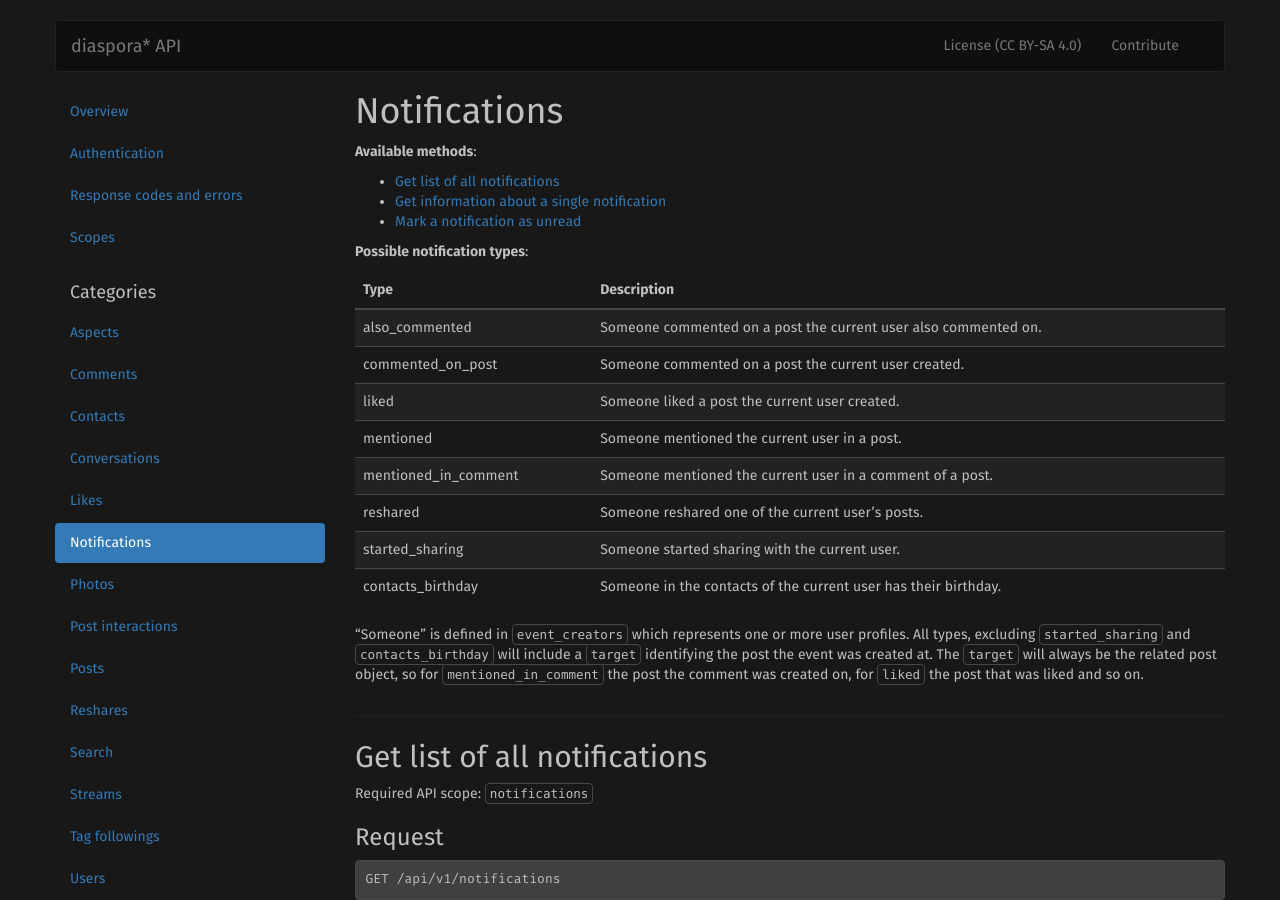
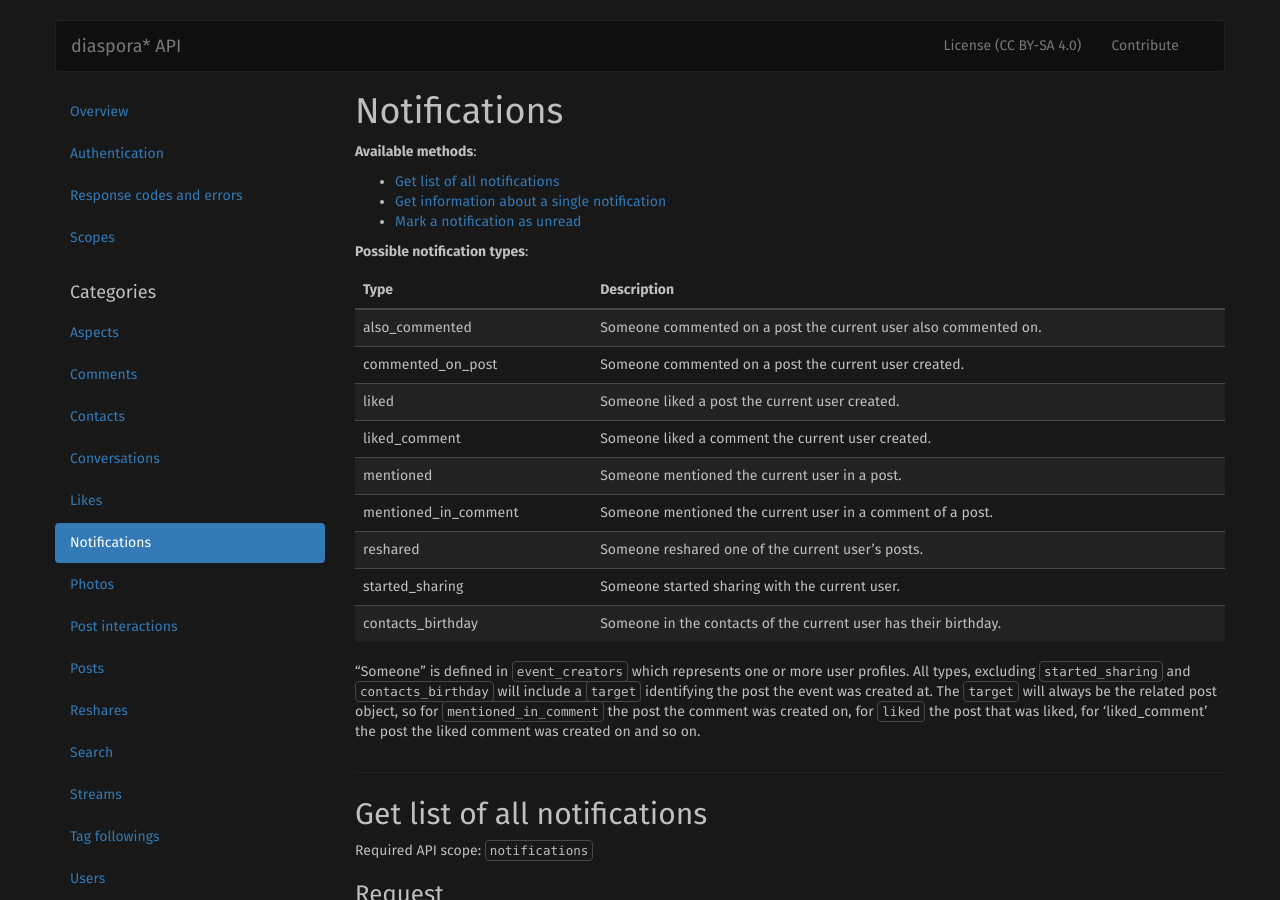
Before and after one commit to diaspora/api-documentation, a Jekyll site: the page built from _routes/notifications.md, in a window 1280 px wide and 900 px high. Built offline with Jekyll 4.4.1, drawn with Linux system fonts in a browser that asks for light colours.

Commit message:
Document the liked comment notification type

```diff
--- a/_routes/notifications.md
+++ b/_routes/notifications.md
@@ -11,6 +11,7 @@ title: Notifications
 | also_commented       | Someone commented on a post the current user also commented on. |
 | commented_on_post    | Someone commented on a post the current user created.           |
 | liked                | Someone liked a post the current user created.                  |
+| liked_comment        | Someone liked a comment the current user created.               |
 | mentioned            | Someone mentioned the current user in a post.                   |
 | mentioned_in_comment | Someone mentioned the current user in a comment of a post.      |
 | reshared             | Someone reshared one of the current user's posts.               |
@@ -19,7 +20,7 @@ title: Notifications
 
 "Someone" is defined in `event_creators` which represents one or more user profiles. All types, excluding `started_sharing` and `contacts_birthday` will include a `target` identifying the post the event was created at.
 The `target` will always be the related post object, so for `mentioned_in_comment` the post the comment was
-created on, for `liked` the post that was liked and so on.
+created on, for `liked` the post that was liked, for 'liked_comment' the post the liked comment was created on and so on.
 
 ## Get list of all notifications
 
```
